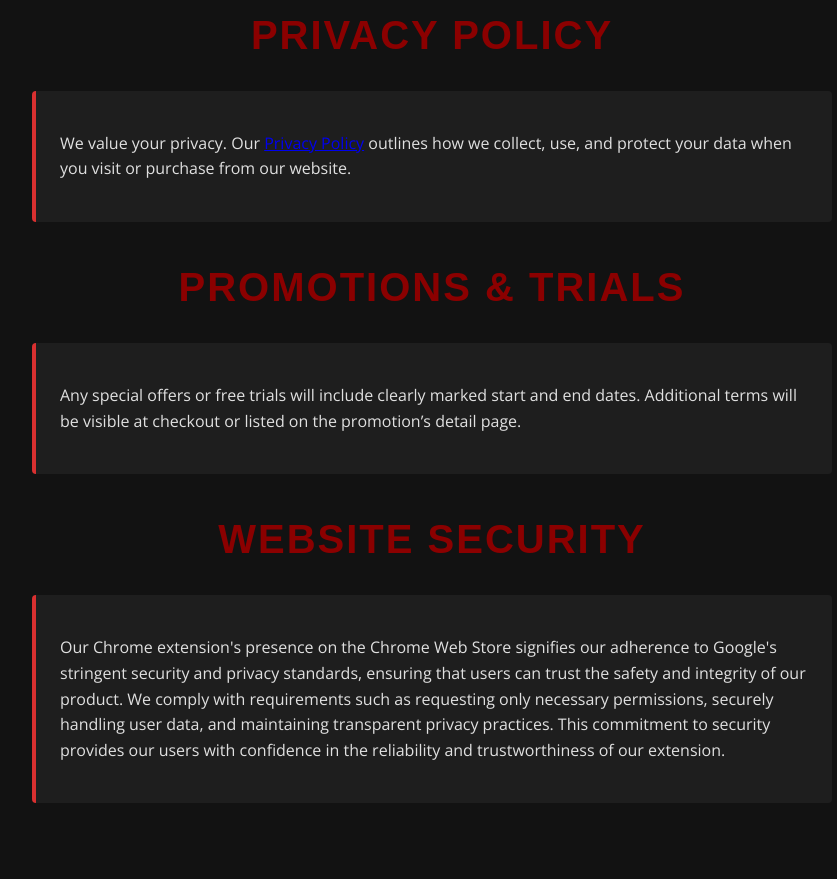
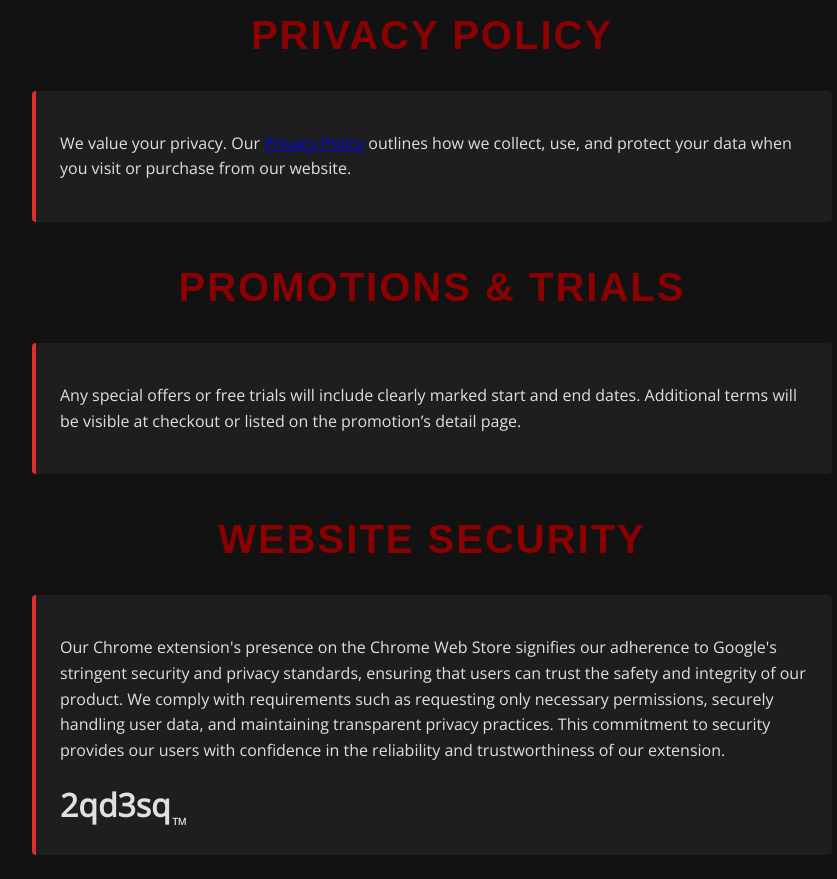
Before and after one commit to GangsterBeamer03/skidsite, a plain HTML site: page index.html in a window 1280 px wide. Shown: the part 1637-2516 px from the top of the page, without its empty margins (208-1045 px from the left). Before the commit the page ends 2464 px from the top, so only its background shows below. Drawn offline with nearby package versions, Linux system fonts and the light colour scheme; a web font is replaced by a local one.

Commit message:
Update index.html

```diff
--- a/index.html
+++ b/index.html
@@ -74,3 +74,25 @@
       <div class="info-block">
         <p>Our Chrome extension's presence on the Chrome Web Store signifies our adherence to Google's stringent security and privacy standards, ensuring that users can trust the safety and integrity of our product. We comply with requirements such as requesting only necessary permissions, securely handling user data, and maintaining transparent privacy practices. This commitment to security provides our users with confidence in the reliability and trustworthiness of our extension.
 </p>
+
+<head>
+  <meta charset="UTF-8" />
+  <meta name="viewport" content="width=device-width, initial-scale=1.0" />
+  <title>Trademark Example</title>
+  <style>
+    .brand {
+      font-size: 2rem;
+      font-weight: bold;
+    }
+    .trademark {
+      font-size: 0.6rem;
+      vertical-align: sub;
+      margin-left: 2px;
+    }
+  </style>
+</head>
+<body>
+  <div class="brand">
+    2qd3sq<span class="trademark">TM</span>
+  </div>
+</body>
```
